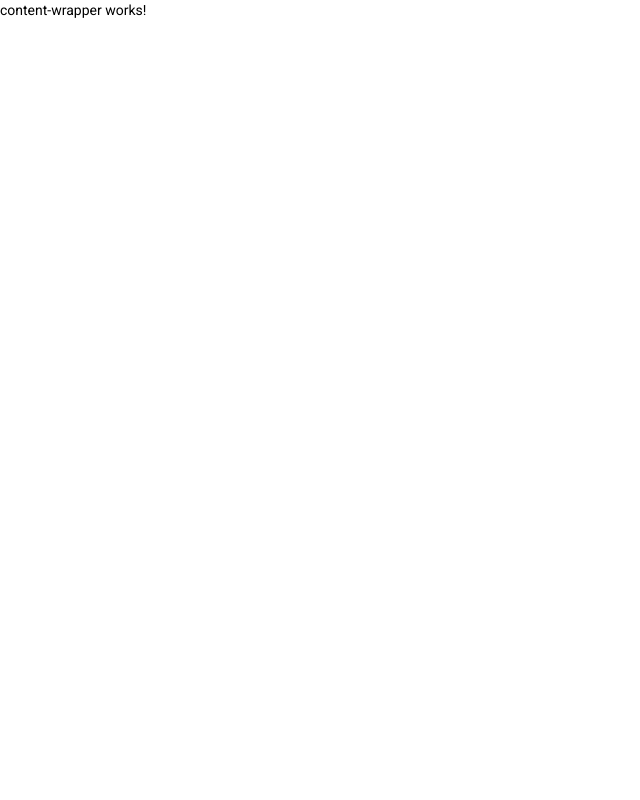
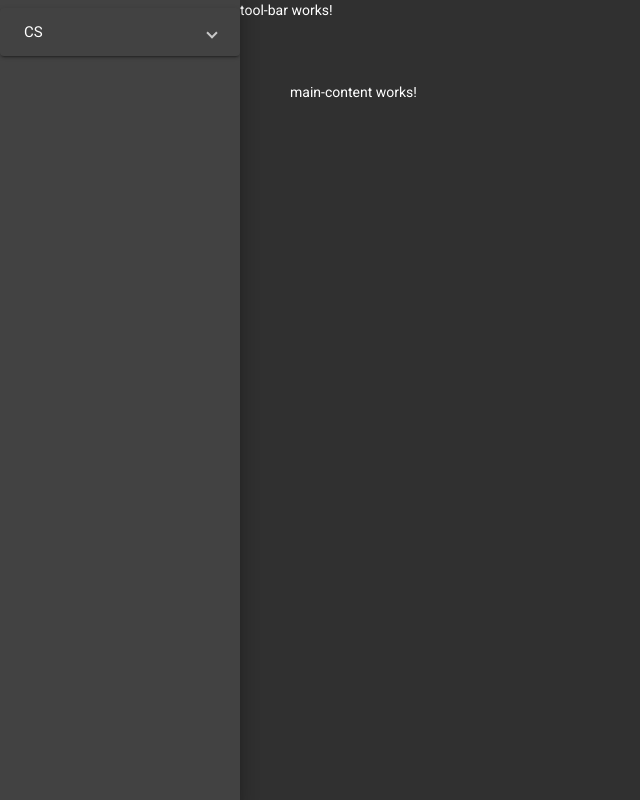
Before and after one commit to sholden3/the-archive, an Angular app in the folder the-archive/: page / in a window 1280 px wide. Shown: the whole page, without its empty margins (0-640 px from the left). Built offline with nearby package versions, Linux system fonts and the light colour scheme.

Commit message:
Fixed exporting of RouterModule in content-wrapper-routing. Added routing and flex to content-wrapper.

```diff
--- a/the-archive/package.json
+++ b/the-archive/package.json
@@ -15,6 +15,7 @@
     "@angular/common": "~12.2.0",
     "@angular/compiler": "~12.2.0",
     "@angular/core": "~12.2.0",
+    "@angular/flex-layout": "^13.0.0-beta.36",
     "@angular/forms": "~12.2.0",
     "@angular/material": "^12.2.13",
     "@angular/platform-browser": "~12.2.0",
--- a/the-archive/src/app/content-wrapper/content-wrapper-routing.module.ts
+++ b/the-archive/src/app/content-wrapper/content-wrapper-routing.module.ts
@@ -15,6 +15,9 @@ const routes: Routes = [
   declarations: [],
   imports: [
     RouterModule.forChild(routes)
+  ],
+  exports: [
+    RouterModule
   ]
 })
 export class ContentWrapperRoutingModule { }
--- a/the-archive/src/app/content-wrapper/content-wrapper.component.html
+++ b/the-archive/src/app/content-wrapper/content-wrapper.component.html
@@ -1 +1 @@
-<p>content-wrapper works!</p>
+<app-side-nav></app-side-nav>
--- a/the-archive/src/app/content-wrapper/content-wrapper.module.ts
+++ b/the-archive/src/app/content-wrapper/content-wrapper.module.ts
@@ -6,6 +6,8 @@ import { MainContentComponent } from './main-content/main-content.component';
 import { ContentWrapperComponent } from './content-wrapper.component';
 import { MaterialModule } from '../modules/material/material.module';
 import { ContentWrapperRoutingModule } from './content-wrapper-routing.module';
+import { FlexLayoutModule } from '@angular/flex-layout';
+import { FormsModule } from '@angular/forms';
 
 
 
@@ -19,7 +21,9 @@ import { ContentWrapperRoutingModule } from './content-wrapper-routing.module';
   imports: [
     CommonModule,
     MaterialModule,
-    ContentWrapperRoutingModule
+    ContentWrapperRoutingModule,
+    FormsModule,
+    FlexLayoutModule
   ]
 })
 export class ContentWrapperModule { }
--- a/the-archive/src/app/content-wrapper/side-nav/side-nav.component.html
+++ b/the-archive/src/app/content-wrapper/side-nav/side-nav.component.html
@@ -11,7 +11,7 @@
                     <mat-expansion-panel>
                         <mat-expansion-panel-header>
                             <mat-panel-title matTooltip="Intro to CS test">
-                                <div>
+                                <div fxLayout="row" fxLayoutAlign="space-between center">
                                     CS
                                 </div>
                             </mat-panel-title>
@@ -41,7 +41,7 @@
                 <mat-expansion-panel>
                     <mat-expansion-panel-header>
                         <mat-panel-title matTooltip="Intro to CS test">
-                            <div>
+                            <div fxLayout="row" fxLayoutAlign="space-between center">
                                 CS
                             </div>
                         </mat-panel-title>
@@ -54,4 +54,11 @@
         </mat-nav-list>
     </ng-template>
 
+    <div class="sidenav-content">
+        <app-tool-bar></app-tool-bar>
+        <div class="wrapper">
+            <router-outlet></router-outlet>
+        </div>
+    </div>
+
 </mat-sidenav-container>
```
Also changed, not shown: 1 other file (tests, documents, lock files or other folders).
